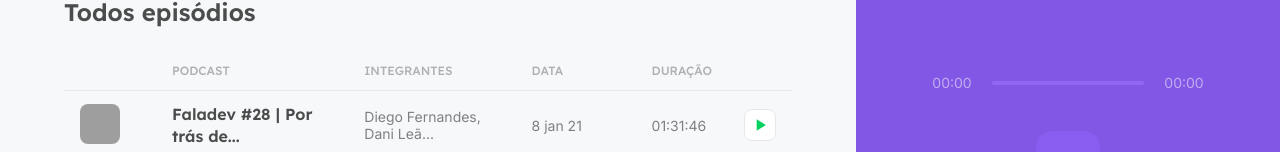
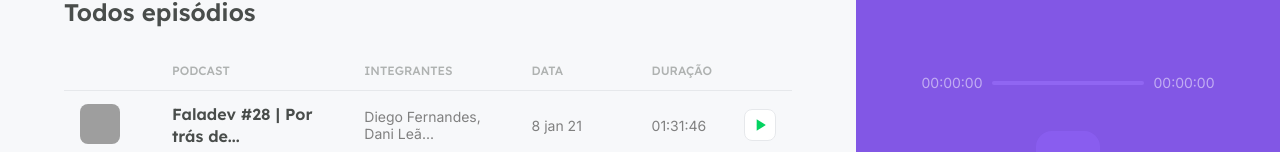
Before and after one commit to kevinmcruzp/podcastr-next, a Next.js app: page / in a window 1280 px wide. Shown: the part 557-709 px from the top of the page. Built offline with nearby package versions, Linux system fonts and the light colour scheme; grey boxes are pictures that could not be loaded.

Commit message:
feat: Controler do tempo atual do podcast no componente player

```diff
--- a/src/components/Player/index.tsx
+++ b/src/components/Player/index.tsx
@@ -3,10 +3,15 @@
 import "rc-slider/assets/index.css";
 import React from "react";
 import { usePlayer } from "../../context/PlayerContext";
+import { convertDurationToTimeString } from "../../utils/convertDurationToTimeString";
 import styles from "./styles.module.scss";
 
 export function Player() {
   const audioRef = React.useRef<HTMLAudioElement>(null);
+
+  const [progress, setProgress] = React.useState(0);
+
+
 
   const {
     episodeList,
@@ -36,6 +41,15 @@
     }
   }, [isPlaying]);
 
+  function setupProgressListener() {
+    audioRef.current.currentTime = 0;
+
+    audioRef.current.addEventListener('timeupdate', () => {
+      setProgress(Math.floor(audioRef.current.currentTime))
+    })
+
+  }
+
   const episode = episodeList[currentEpisodeIndex];
 
   return (
@@ -62,10 +76,12 @@
       )}
       <footer className={!episode ? styles.empty : ""}>
         <div className={styles.progress}>
-          <span>00:00</span>
+          <span>{convertDurationToTimeString(progress)}</span>
           <div className={styles.slider}>
             {episode ? (
               <Slider
+                max={episode.duration}
+                value={progress}
                 trackStyle={{ backgroundColor: "#04d361" }}
                 railStyle={{ background: "#9f75ff" }}
                 handleStyle={{ borderColor: "#04d361", borderWidth: 4 }}
@@ -74,7 +90,7 @@
               <div className={styles.emptySlider} />
             )}
           </div>
-          <span>00:00</span>
+          <span>{convertDurationToTimeString(episode?.duration ?? 0)}</span>
         </div>
 
         {episode && (
@@ -85,6 +101,7 @@
             autoPlay
             onPlay={() => setPlayingState(true)}
             onPause={() => setPlayingState(false)}
+            onLoadedMetadata={setupProgressListener}
           />
         )}
 
```
Also changed, not shown: .cspell/custom-dictionary-workspace.txt (added).
